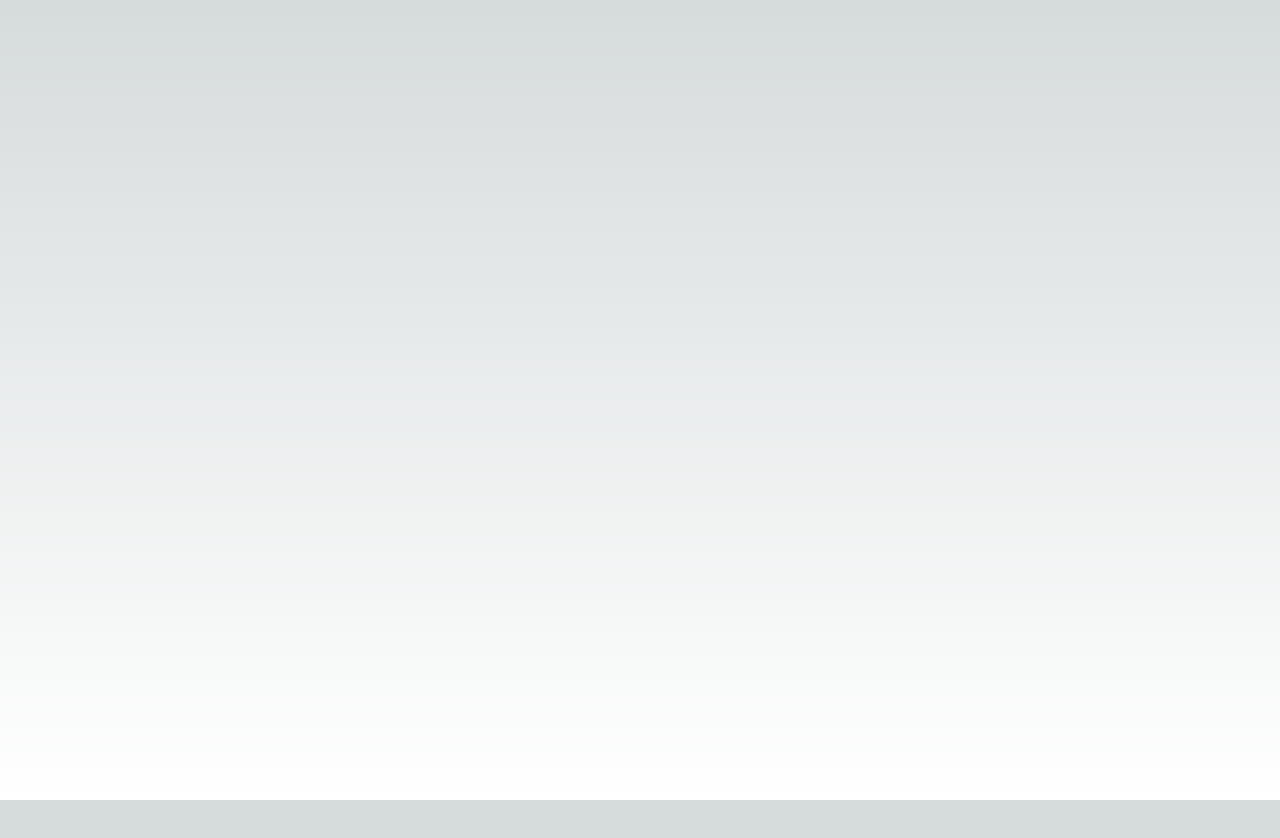
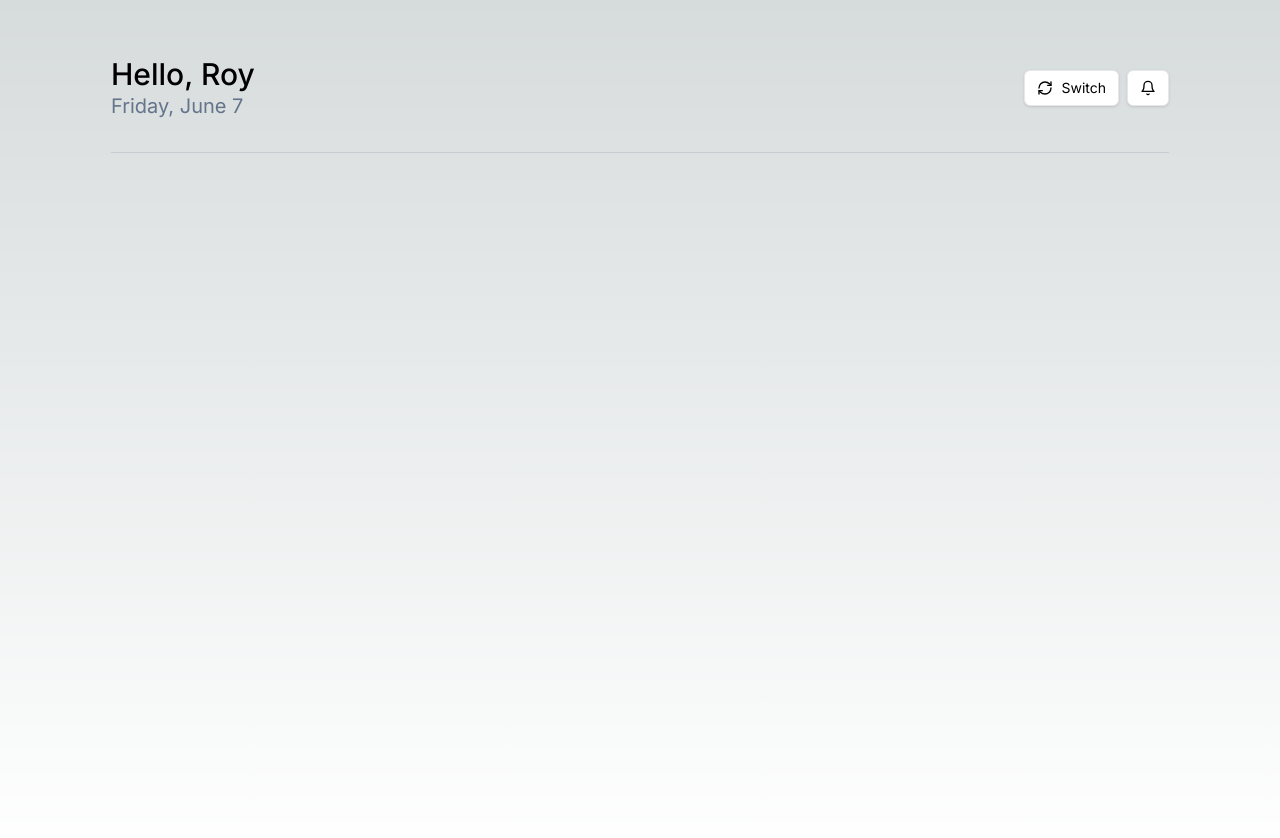
Before and after one commit to Clearpath-HQ/Clearpath_frontend, a Next.js app in the folder clearpath/: page /1/terminal in a window 1280 px wide. Shown: the top 838 px of the page. Before the commit the page ends 800 px from the top, so only its background shows below. Built offline with nearby package versions, Linux system fonts and the light colour scheme.

Commit message:
add topbar

```diff
--- a/clearpath/app/[dashboard]/terminal/page.tsx
+++ b/clearpath/app/[dashboard]/terminal/page.tsx
@@ -1,13 +1,34 @@
 "use client";
+import { Button } from "@/components/ui/button";
+import { BellIcon, RefreshCwIcon } from "lucide-react";
 import { useRef, useState } from "react";
 
 export default function Terminal() {
-
+  const currentDate = new Date();
+  const options: Intl.DateTimeFormatOptions = {
+    weekday: "long",
+    month: "long",
+    day: "numeric",
+  };
+  const formattedDate = currentDate.toLocaleDateString("en-US", options);
 
   return (
-    <main className="flex min-h-screen flex-col items-center justify-between p-4">
-
+    <main className="min-h-screen w-[1058px] mx-auto relative">
+      <div className="flex mt-14 after:content[''] after:absolute after:w-full after:h-[1px] after:bg-[#64748b30] after:top-[96px]">
+        <div>
+          <p className=" font-medium text-3xl">Hello, Roy</p>
+          <p className=" text-[#64748B] text-xl">{formattedDate}</p>
+        </div>
+        <div className="flex self-center ms-auto gap-2">
+          <Button size="sm" variant="outline" className="shadow font-normal">
+            <RefreshCwIcon className="mr-2 w-4" strokeWidth="2px"/>
+            Switch
+          </Button>
+          <Button size="sm" variant="outline" className="shadow font-normal">
+            <BellIcon className="w-4" strokeWidth="2px"/>
+          </Button>
+        </div>
+      </div>
     </main>
-
   );
 }
```
